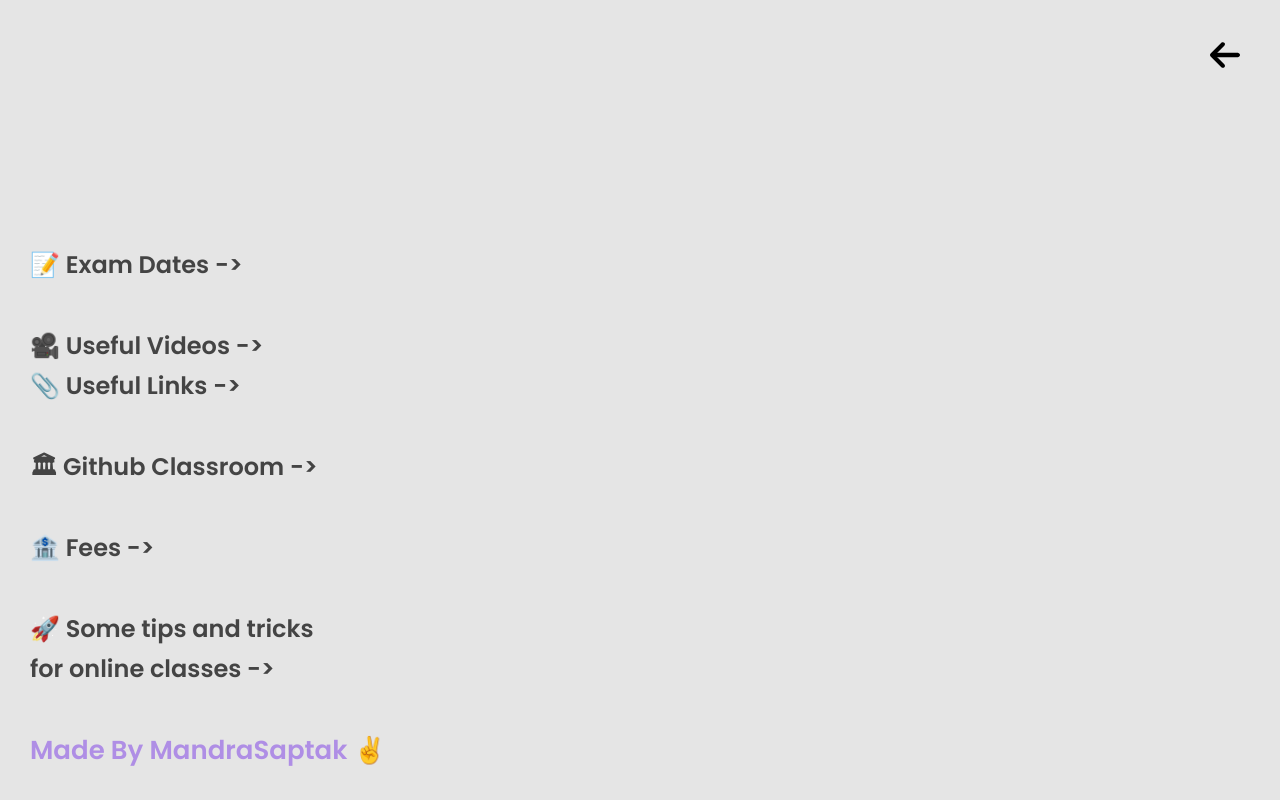
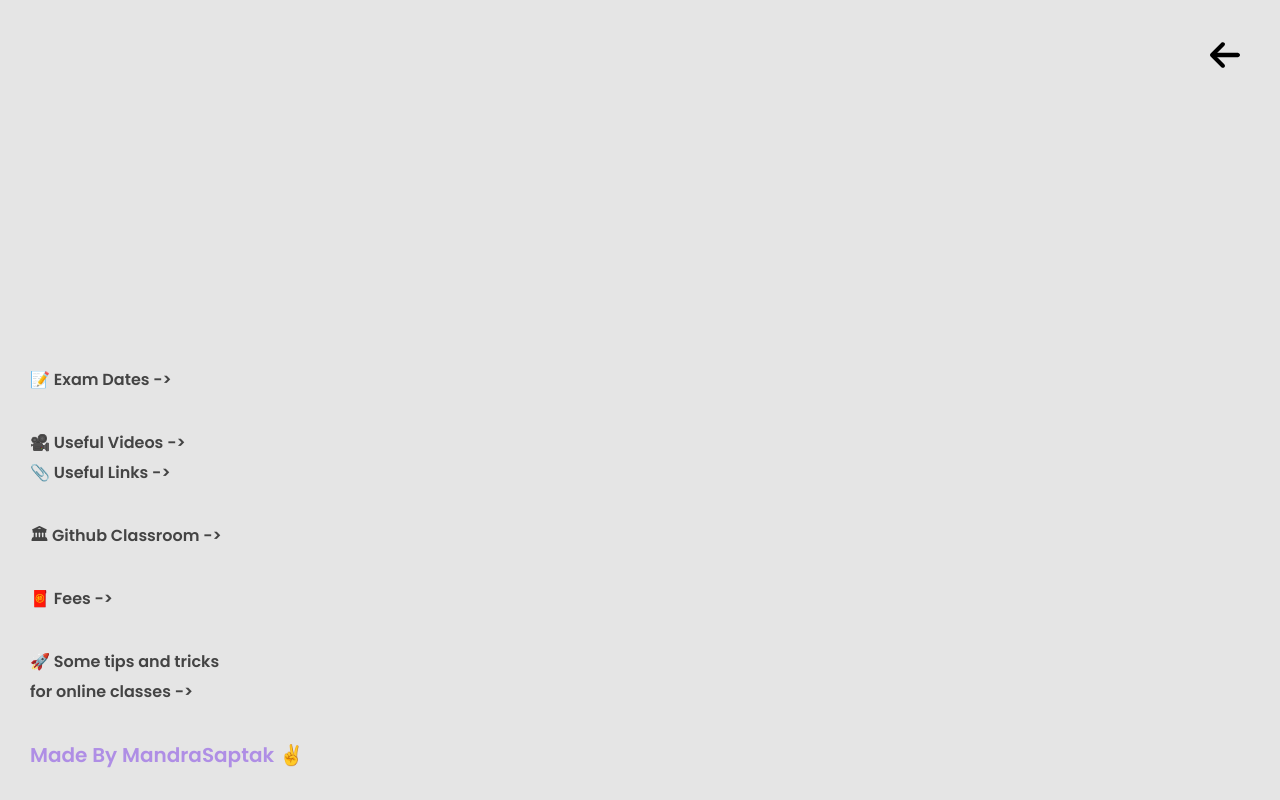
Before and after one commit to MSM74588/DpsAPP-test-1, a plain HTML site: page menu_page/menu.html in a window 1280 px wide. Drawn offline with Linux system fonts and the light colour scheme.

Commit message:
Updated Menu fonts added more notion Pages

```diff
--- a/menu_page/menu.css
+++ b/menu_page/menu.css
@@ -36,18 +36,18 @@ a:checked {
     position: absolute;
     bottom: 0;
     margin: 30px;
-    line-height: 40px;
+    line-height:  30px;
 }
 
 .options > a{
     font-family: Poppins;
     color: var(--buttonbg);
-    font-size: 12px;
+    font-size: 8px;
 }
 
 #madeby{
     color: var(--madeby);
-    font-size: 13px;
+    font-size: 10px;
 }
 
 button{
--- a/menu_page/menu.html
+++ b/menu_page/menu.html
@@ -19,11 +19,11 @@
         <br>
         <a href="https://github.com/Mandra-Saptak-Classroom-Test"><h1>🏛 Github Classroom        -></h1></a>
         <br>
-        <a href=""><h1>🏦 Fees                     -></h1></a>
+        <a href=""><h1>🧧 Fees                     -></h1></a>
         <br>
         <a href="https://potomac.edu/netiquette-rules-online-students/"><h1>🚀 Some tips and tricks<br>for online classes     -></h1></a>
         <br>
-        <a href="" id="madeby"><h1>‍Made By MandraSaptak ✌</h1></a>
+        <a href="https://mandrasaptak.netlify.app/" id="madeby"><h1>‍Made By MandraSaptak ✌</h1></a>
     </div>
 </body>
 </html>
```
Also changed, not shown: index.html (+3 -1 lines).
